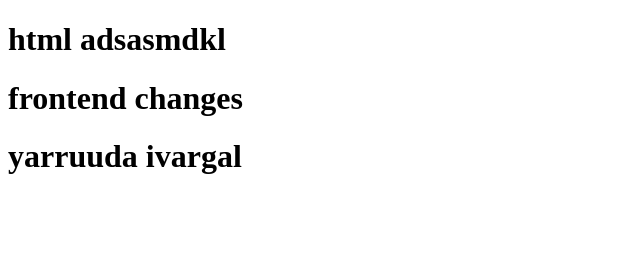
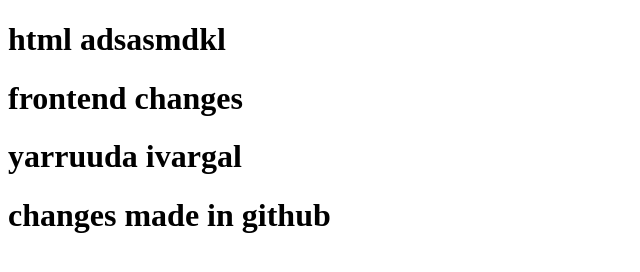
Before and after one commit to hemnath-dev/sample-repo, a plain HTML site: page index.html in a window 1280 px wide. Shown: the whole page, without its empty margins (0-640 px from the left). Drawn offline with Linux system fonts and the light colour scheme.

Commit message:
Add new heading for GitHub changes

```diff
--- a/index.html
+++ b/index.html
@@ -9,5 +9,6 @@
     <h1>html adsasmdkl</h1>
     <h1>frontend changes</h1>
     <h1>yarruuda ivargal</h1>
+    <h1>changes made in github</h1>
 </body>
 </html>
```
